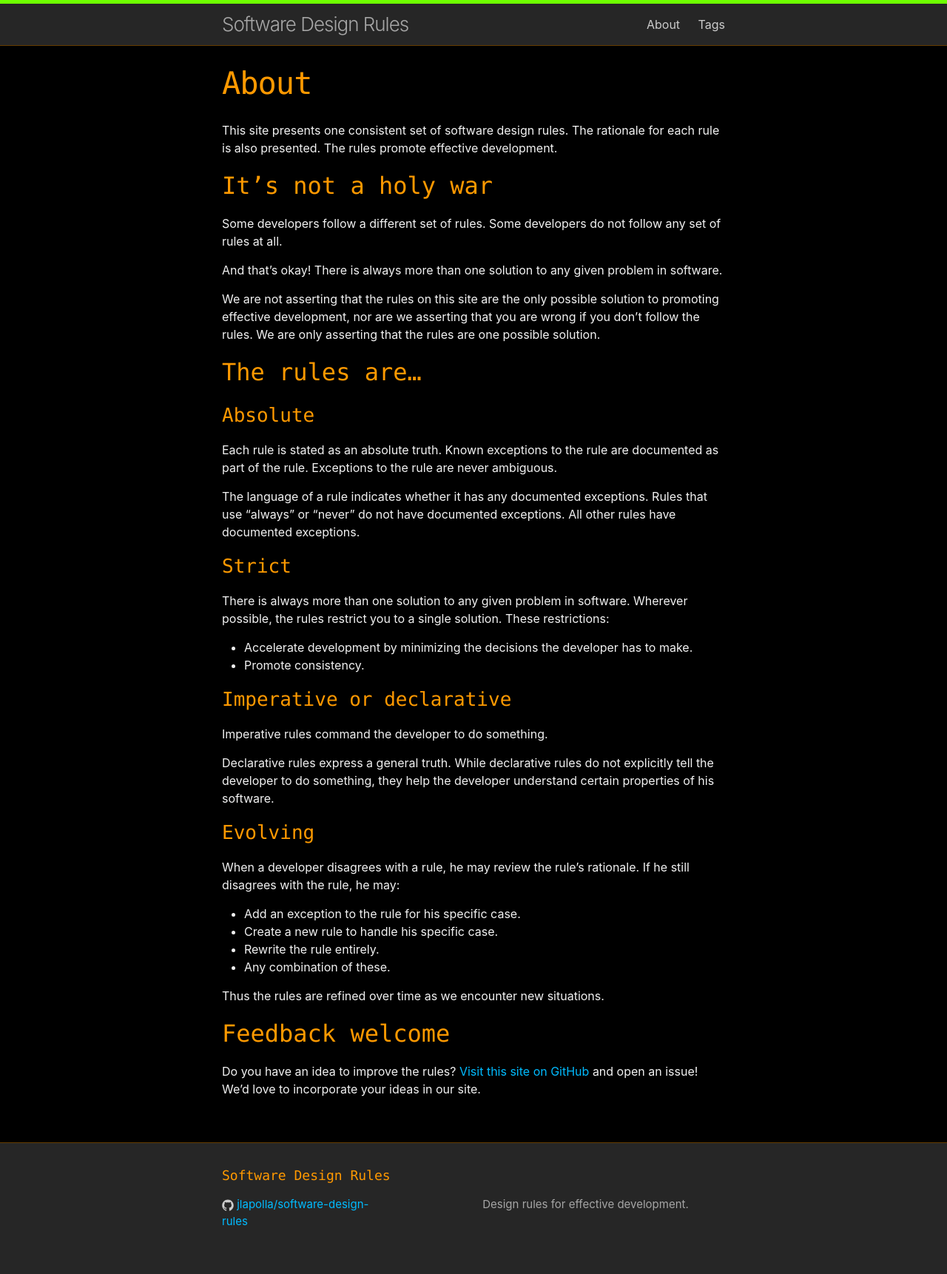
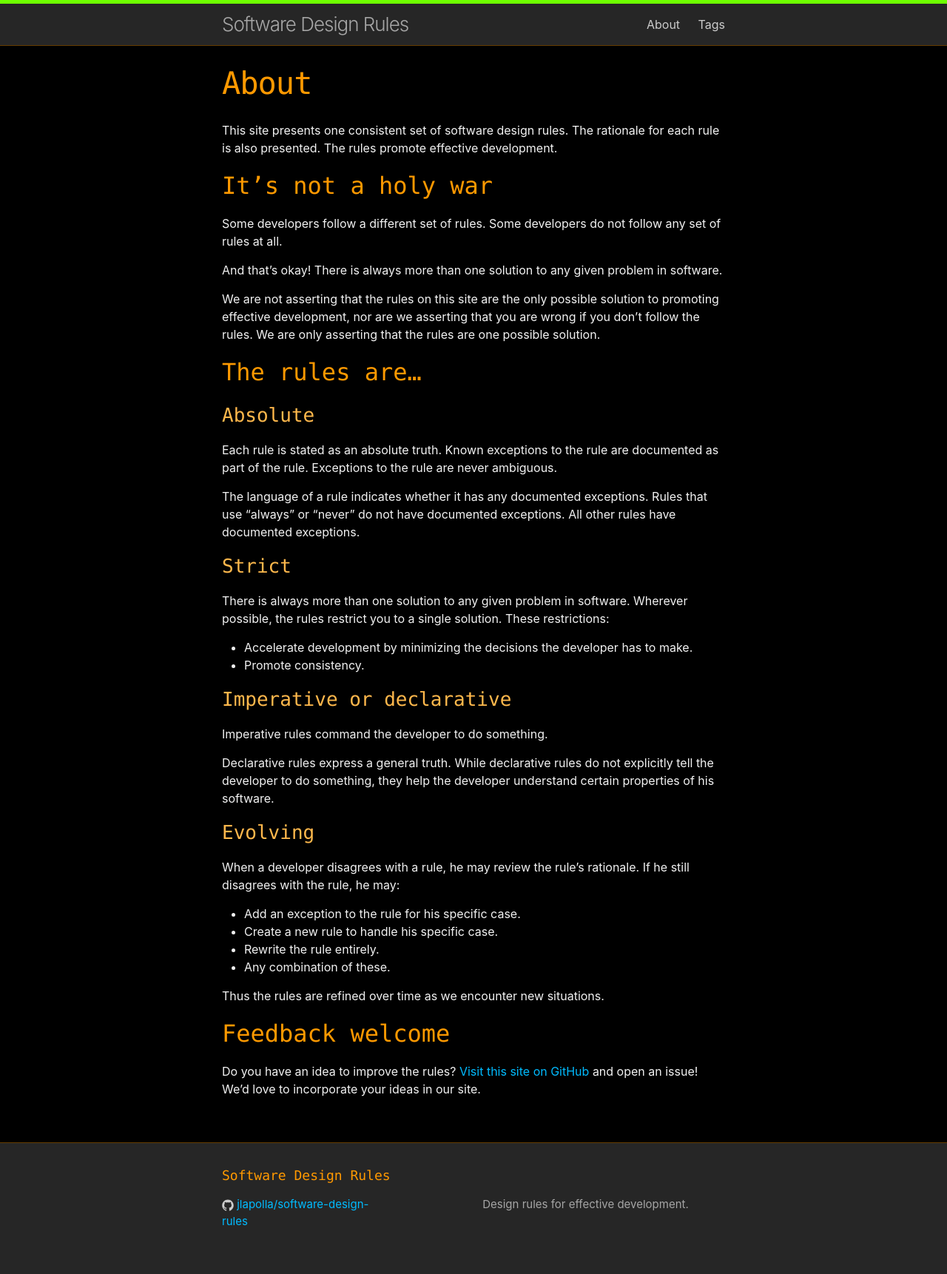
Before and after one commit to jlapolla/software-design-rules, a Jekyll site: the page built from about.md, in a window 1280 px wide. Shown: the whole page at 74% size. Built offline with Jekyll 4.4.1, drawn with Linux system fonts in a browser that asks for light colours.

Commit message:
Lighten headings <h3> to <h6>
- So they stand out better from <h1> and <h2>.

```diff
--- a/_sass/_base.scss
+++ b/_sass/_base.scss
@@ -145,32 +145,37 @@ ul.separator {
  * Headings
  */
 h1, h2, h3, h4, h5, h6 {
-    color: $color-heading-base;
     font-family: $font-family-monospace;
     font-weight: $font-weight-normal;
 }
 
 h1 {
+  color: $color-heading-base;
   font-size: $font-size-h1;
 }
 
 h2 {
+  color: $color-heading-base;
   font-size: $font-size-h2;
 }
 
 h3 {
+  color: contrast-high($color-heading-base);
   font-size: $font-size-h3;
 }
 
 h4 {
+  color: contrast-high($color-heading-base);
   font-size: $font-size-h4;
 }
 
 h5 {
+  color: contrast-high($color-heading-base);
   font-size: $font-size-h5;
 }
 
 h6 {
+  color: contrast-high($color-heading-base);
   font-size: $font-size-h6;
 }
 
```
